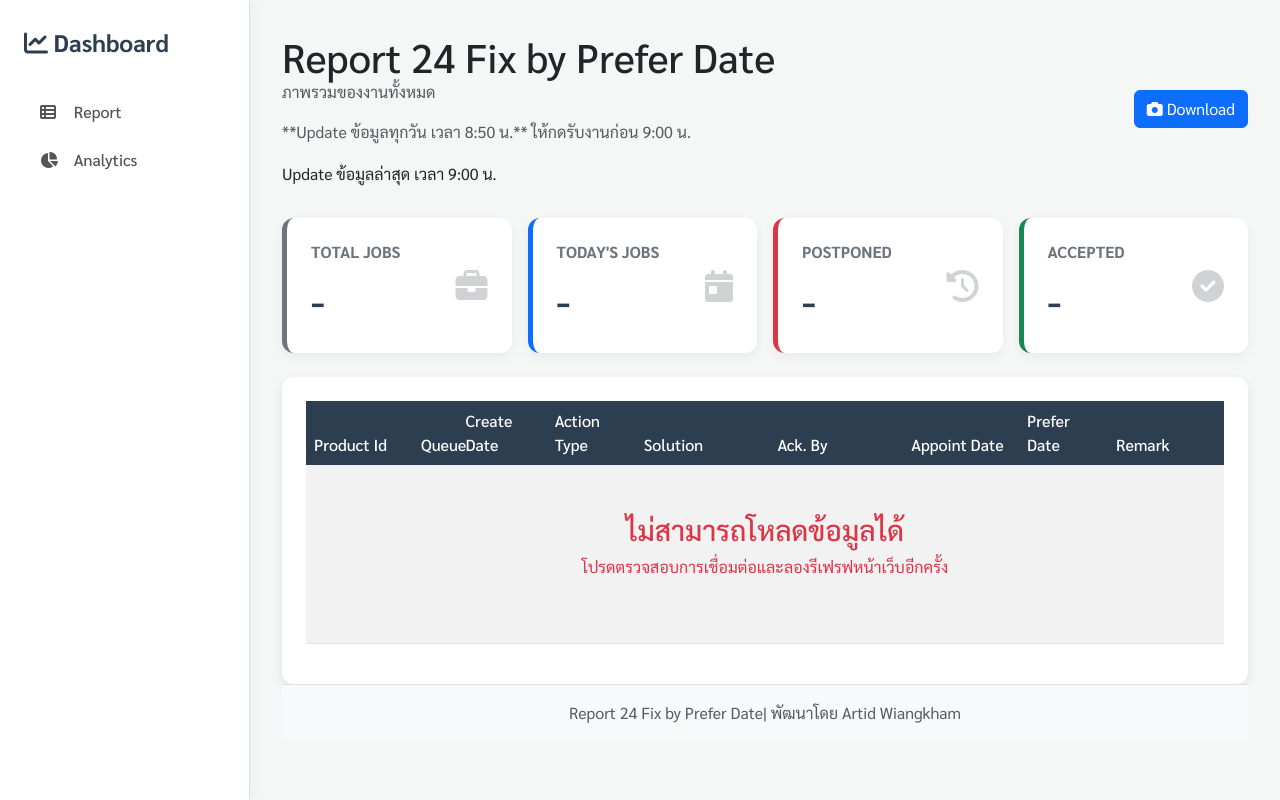
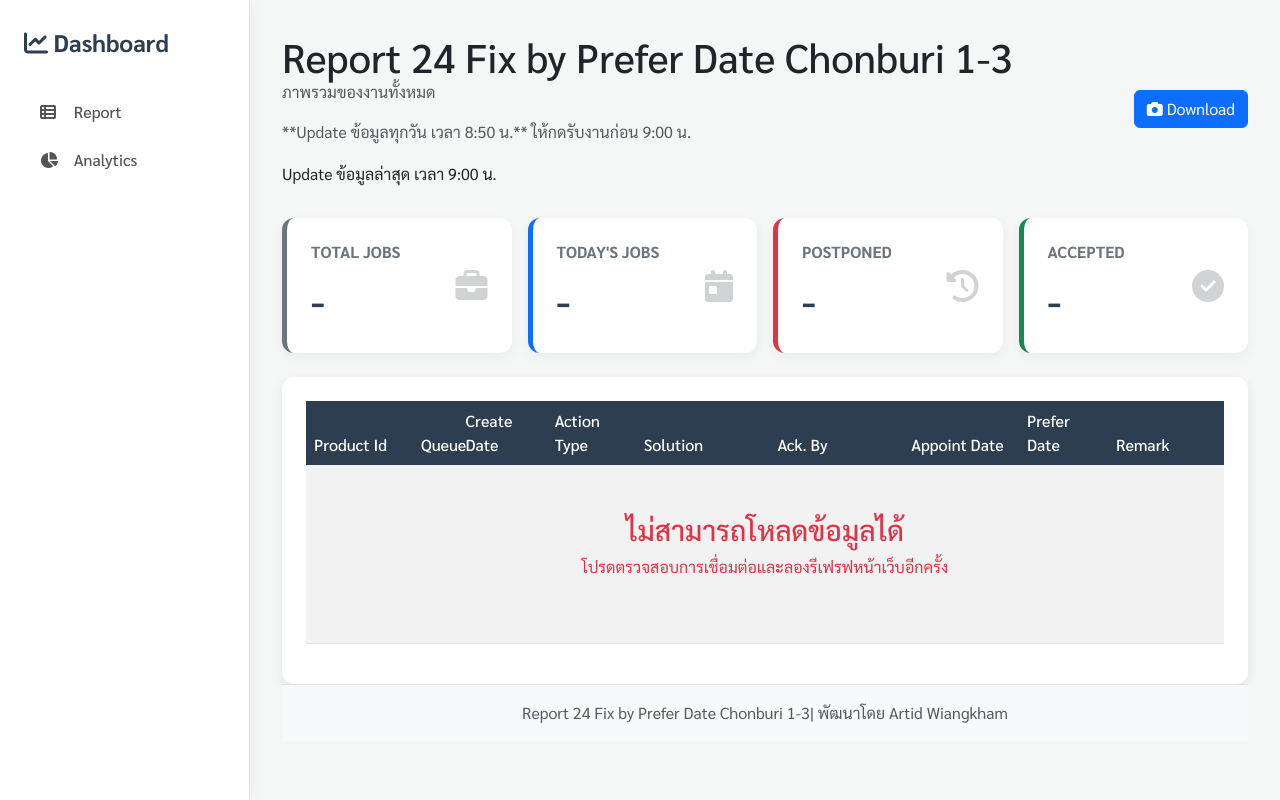
Before and after one commit to John011141/my-dashboard-app, a Flask app: template templates/index.html in a window 1280 px wide. Run offline with Flask 3, Linux system fonts and the light colour scheme; the template is opened without the code that fills it, so the values that code supplies are empty; some libraries are stand-ins or nearby versions.

Commit message:
Update index.html

```diff
--- a/templates/index.html
+++ b/templates/index.html
@@ -208,7 +208,7 @@
                     <button class="btn btn-light me-2" id="menu-toggle">
                         <i class="fas fa-bars"></i>
                     </button>
-                    <h1 class="mb-0 d-inline-block align-middle">Report 24 Fix by Prefer Date</h1>
+                    <h1 class="mb-0 d-inline-block align-middle">Report 24 Fix by Prefer Date Chonburi 1-3</h1>
                     <p class="text-muted d-block">ภาพรวมของงานทั้งหมด</p>
                      <p class="text-muted d-block">**Update ข้อมูลทุกวัน เวลา 8:50 น.** ให้กดรับงานก่อน 9:00 น.</p>
                     <p class="mb-0 d-inline-block align-middle">Update ข้อมูลล่าสุด เวลา 9:00 น.</p>
@@ -290,7 +290,7 @@
 
             <footer class="footer mt-auto py-3 bg-light border-top">
                 <div class="container text-center">
-                    <span class="text-muted">Report 24 Fix by Prefer Date| พัฒนาโดย Artid Wiangkham</span>
+                    <span class="text-muted">Report 24 Fix by Prefer Date Chonburi 1-3| พัฒนาโดย Artid Wiangkham</span>
                 </div>
             </footer>
 
```
